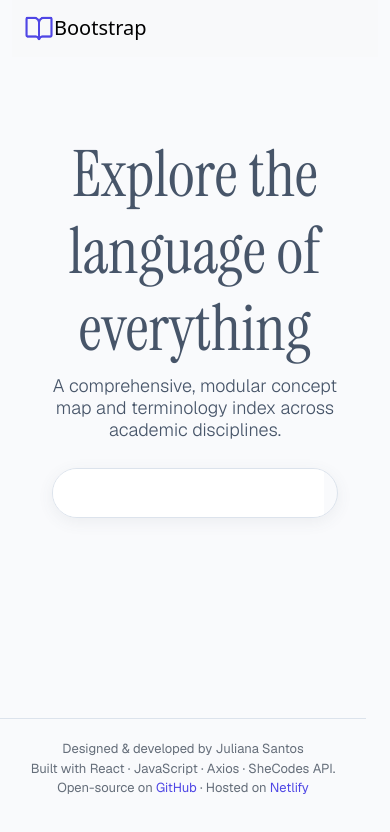
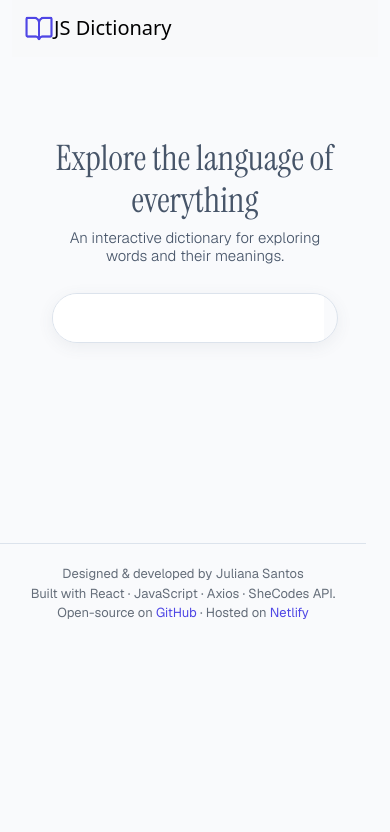
Before and after one commit to judosSantos/dictionary, a React (Create React App) app: page / in a window 390 px wide. Shown: the top 832 px of the page. Built offline with nearby package versions, Linux system fonts and the light colour scheme.

Commit message:
updatet responsiv at footer and herosection

```diff
--- a/src/Footer.css
+++ b/src/Footer.css
@@ -21,3 +21,34 @@
 a:hover {
   text-decoration: underline;
 }
+
+.heroSection {
+  background-color: rgb(249, 250, 252);
+  margin: 80px 40px 200px 40px;
+}
+.title h1 {
+  font-family: "Instrument Serif", serif;
+  font-weight: 400;
+  font-style: normal;
+  font-size: 64px;
+  color: #475569;
+}
+
+.title h2 {
+  font-family: "Geist", sans-serif;
+  font-optical-sizing: auto;
+  font-weight: 300;
+  font-style: normal;
+  font-size: 20px;
+  color: #475569;
+}
+
+@media (max-width: 450px) {
+  .heroSection h1 {
+    font-size: 35px;
+  }
+
+  .heroSection h2 {
+    font-size: 15px;
+  }
+}
--- a/src/Header.js
+++ b/src/Header.js
@@ -13,7 +13,7 @@ export default function Header() {
               width="30"
               class="d-inline-block align-text-top"
             />
-            Bootstrap
+            JS Dictionary
           </a>
         </div>
       </nav>
--- a/src/HeroSection.css
+++ b/src/HeroSection.css
@@ -17,6 +17,16 @@
   font-optical-sizing: auto;
   font-weight: 300;
   font-style: normal;
-  font-size: 18px;
+  font-size: 20px;
   color: #475569;
 }
+
+@media (max-width: 450px) {
+  .heroSection h1 {
+    font-size: 35px;
+  }
+
+  .heroSection h2 {
+    font-size: 15px;
+  }
+}
--- a/src/HeroSection.js
+++ b/src/HeroSection.js
@@ -8,8 +8,7 @@ export default function HeroSection() {
       <div className="title">
         <h1>Explore the language of everything</h1>
         <h2>
-          A comprehensive, modular concept map and terminology index across
-          academic disciplines.{" "}
+          An interactive dictionary for exploring words and their meanings.{" "}
         </h2>
       </div>
       <SearchForm />
--- a/src/SearchResults.js
+++ b/src/SearchResults.js
@@ -6,7 +6,7 @@ import Meaning from "./Meaning.js";
 export default function SearchResults(props) {
   if (props.results) {
     return (
-      <di className="container">
+      <div className="container">
         <div className="search-results">
           <h1 className="word">{props.results.word}</h1>
 
@@ -46,7 +46,7 @@ export default function SearchResults(props) {
             </div>
           </div>
         </div>
-      </di>
+      </div>
     );
   } else {
     return null;
--- a/src/reportWebVitals.js
+++ b/src/reportWebVitals.js
@@ -1,6 +1,6 @@
-const reportWebVitals = onPerfEntry => {
+const reportWebVitals = (onPerfEntry) => {
   if (onPerfEntry && onPerfEntry instanceof Function) {
-    import('web-vitals').then(({ getCLS, getFID, getFCP, getLCP, getTTFB }) => {
+    import("web-vitals").then(({ getCLS, getFID, getFCP, getLCP, getTTFB }) => {
       getCLS(onPerfEntry);
       getFID(onPerfEntry);
       getFCP(onPerfEntry);
```
Also changed, not shown: src/Meaning.css (added, +22 -0 lines), src/index.css (+5 -5 lines), 1 other file (tests, documents, lock files or other folders).
